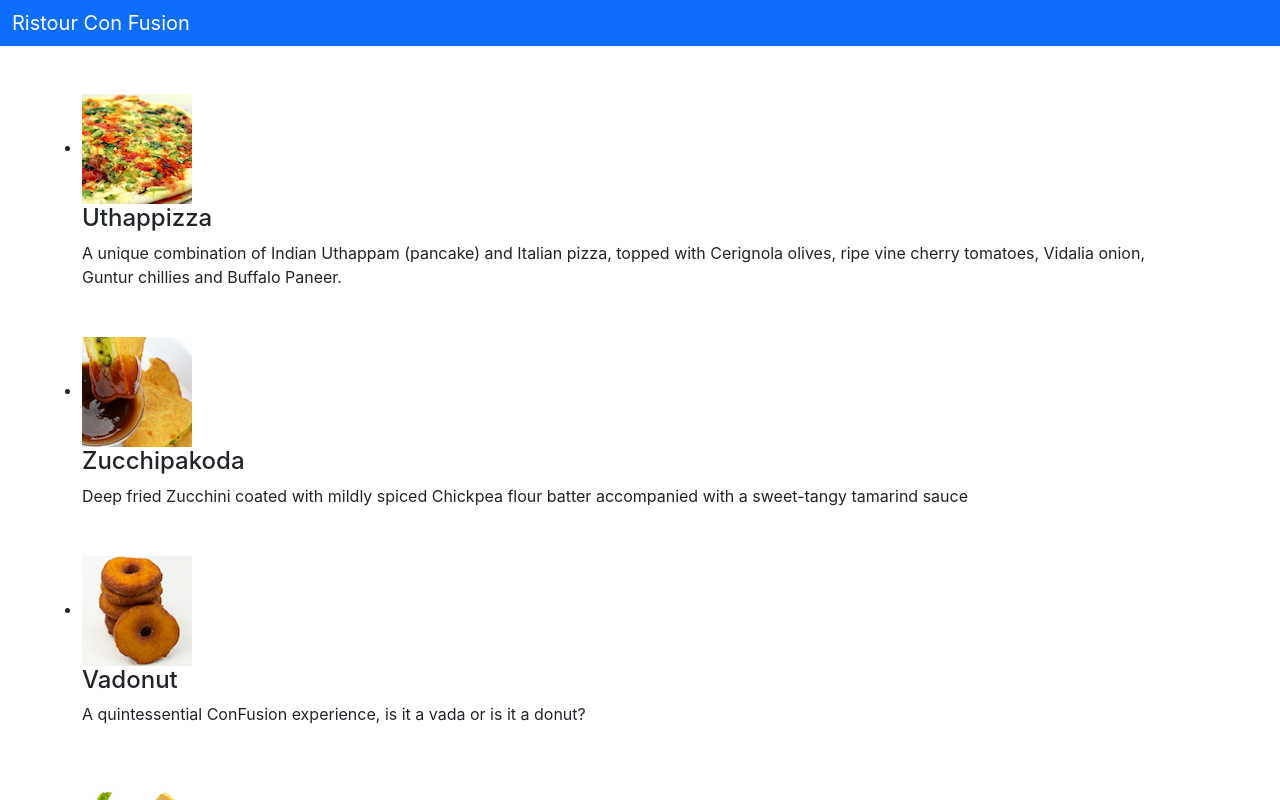
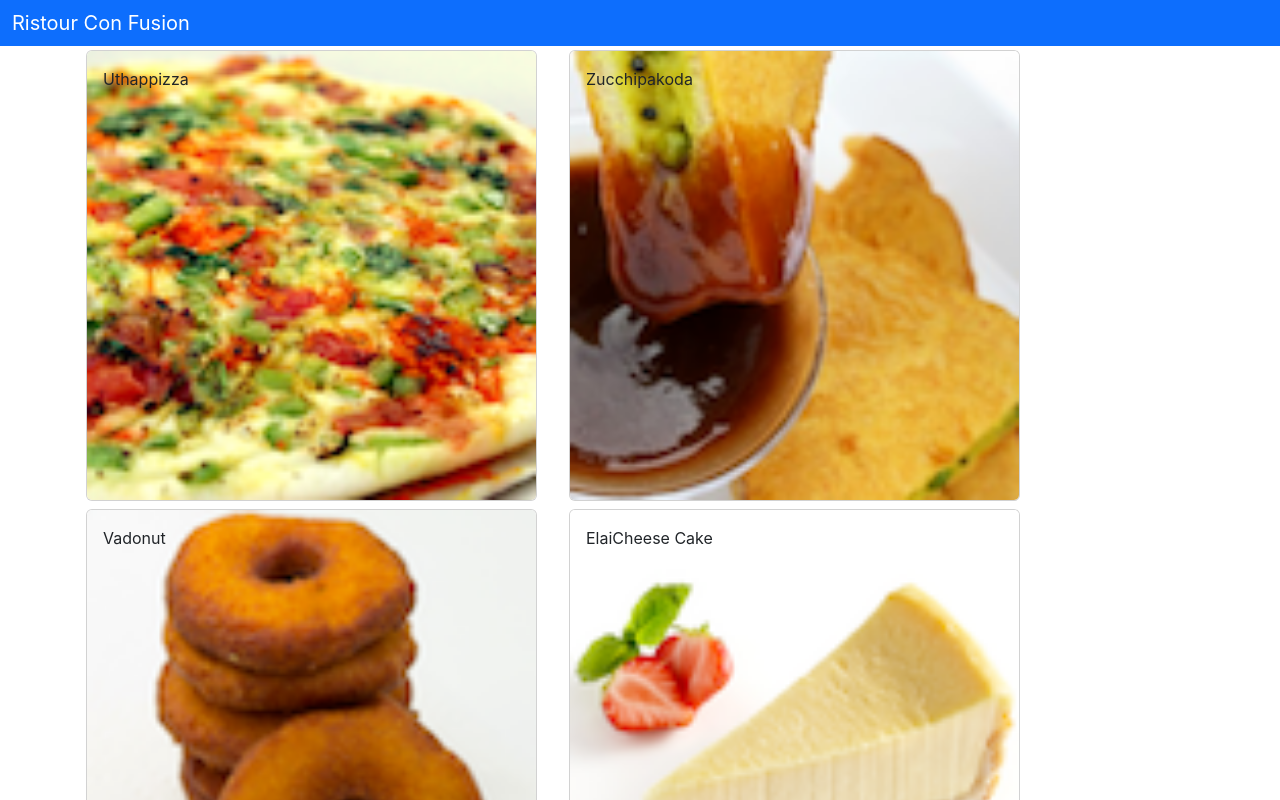
Before and after one commit to SachinDewra/rev.2, a React (Create React App) app: page / in a window 1280 px wide. Shown: the top 800 px of the page. Built offline with nearby package versions, Linux system fonts and the light colour scheme.

Commit message:
using props to information show than useState to do a event of selected dish

```diff
--- a/src/App.js
+++ b/src/App.js
@@ -1,7 +1,11 @@
 import logo from './logo.svg';
 import { Navbar, NavbarBrand } from 'reactstrap';
 import Menu from './components/MenuComponent';
+import { DISHES } from './shared/Dishes';
+import { useState } from 'react';
 function App() {
+  const [dishes1,setState] = useState(DISHES);
+
   return (
     <div className="App">
       <Navbar dark color='primary'>
@@ -11,7 +15,7 @@
           </NavbarBrand>
         </div>
       </Navbar>
-      <Menu/>
+      <Menu dishes={dishes1}/>
     </div>
   );
 }
--- a/src/components/MenuComponent.js
+++ b/src/components/MenuComponent.js
@@ -1,70 +1,59 @@
 import React, { Component} from "react";
-import { Media } from "reactstrap";
+import { Card, CardImg,CardImgOverlay,CardText,CardBody,CardTitle } from "reactstrap";
 
 class Menu extends Component {
 
+    constructor(props) {
+        super(props);
+        this.state = {
+            selectedDish : null
+        }
+    }
 
+    onDishSelect(dish) {
+        this.setState({selectedDish:dish})
+    }
+
+    renderDish(dish) {
+        if(dish !== null) {
+            return (
+                <Card>
+                    <CardImg width="100%" src={dish.image} alt={dish.name}></CardImg>
+                    <CardBody>
+                        <CardTitle heading>{dish.name}</CardTitle>
+                        <CardText>{dish.description}</CardText>
+                    </CardBody>
+                </Card>
+            )
+        }
+        else {
+            return (
+                <div></div>
+            )
+        }
+    }
 
     render() {
-        const dishes =  [
-            {
-                id: 0,
-                name:'Uthappizza',
-                image: 'assets/images/uthappizza.png',
-                category: 'mains',
-                label:'Hot',
-                price:'4.99',
-                description:'A unique combination of Indian Uthappam (pancake) and Italian pizza, topped with Cerignola olives, ripe vine cherry tomatoes, Vidalia onion, Guntur chillies and Buffalo Paneer.'
-            },
-             {
-                id: 1,
-                name:'Zucchipakoda',
-                image: 'assets/images/zucchipakoda.png',
-                category: 'appetizer',
-                label:'',
-                price:'1.99',
-                description:'Deep fried Zucchini coated with mildly spiced Chickpea flour batter accompanied with a sweet-tangy tamarind sauce'
-            },
-             {
-                id: 2,
-                name:'Vadonut',
-                image: 'assets/images/vadonut.png',
-                category: 'appetizer',
-                label:'New',
-                price:'1.99',
-                description:'A quintessential ConFusion experience, is it a vada or is it a donut?'
-            },
-             {
-                id: 3,
-                name:'ElaiCheese Cake',
-                image: 'assets/images/elaicheesecake.png',
-                category: 'dessert',
-                label:'',
-                price:'2.99',
-                description:'A delectable, semi-sweet New York Style Cheese Cake, with Graham cracker crust and spiced with Indian cardamoms'
-            }
-        ]
-        const menu = dishes.map((dish) => {
+        const menu = this.props.dishes.map((dish) => {
             return (
-                <div key={dish.id} className="col-12 mt-5">
-                    <Media tag="li">
-                        <Media left middle>
-                            <Media object src={dish.image} alt={dish.name}></Media>
-                            <Media body className="ml-5">
-                                <Media heading>{dish.name}</Media>
-                                <p>{dish.description}</p>
-                            </Media>
-                        </Media>
-                    </Media>
+                <div key={dish.id} className="col-12 col-md-5 m-1">
+                    <Card onClick={() => this.onDishSelect(dish)}>
+                            <CardImg width="100%" src={dish.image} alt={dish.name}></CardImg>
+                            <CardImgOverlay>
+                                <CardTitle heading>{dish.name}</CardTitle>
+                            </CardImgOverlay>
+
+                    </Card>
                 </div>
             )
         })
         return (
             <div className="container">
                 <div className="row">
-                    <Media list>
-                        {menu}
-                    </Media>
+                    {menu}
+                </div>
+                <div className="row">
+                    {this.renderDish(this.state.selectedDish)}
                 </div>
             </div>
         );
--- /dev/null
+++ b/src/shared/Dishes.js
@@ -0,0 +1,189 @@
+export const DISHES =
+    [
+        {
+        id: 0,
+        name:'Uthappizza',
+        image: 'assets/images/uthappizza.png',
+        category: 'mains',
+        label:'Hot',
+        price:'4.99',
+        description:'A unique combination of Indian Uthappam (pancake) and Italian pizza, topped with Cerignola olives, ripe vine cherry tomatoes, Vidalia onion, Guntur chillies and Buffalo Paneer.',
+        comments: [
+            {
+            id: 0,
+            rating: 5,
+            comment: "Imagine all the eatables, living in conFusion!",
+            author: "John Lemon",
+            date: "2012-10-16T17:57:28.556094Z"
+            },
+            {
+            id: 1,
+            rating: 4,
+            comment: "Sends anyone to heaven, I wish I could get my mother-in-law to eat it!",
+            author: "Paul McVites",
+            date: "2014-09-05T17:57:28.556094Z"
+            },
+            {
+            id: 2,
+            rating: 3,
+            comment: "Eat it, just eat it!",
+            author: "Michael Jaikishan",
+            date: "2015-02-13T17:57:28.556094Z"
+            },
+            {
+            id: 3,
+            rating: 4,
+            comment: "Ultimate, Reaching for the stars!",
+            author: "Ringo Starry",
+            date: "2013-12-02T17:57:28.556094Z"
+            },
+            {
+            id: 4,
+            rating: 2,
+            comment: "It's your birthday, we're gonna party!",
+            author: "25 Cent",
+            date: "2011-12-02T17:57:28.556094Z"
+            }
+        ]                        },
+        {
+        id: 1,
+        name:'Zucchipakoda',
+        image: 'assets/images/zucchipakoda.png',
+        category: 'appetizer',
+        label:'',
+        price:'1.99',
+        description:'Deep fried Zucchini coated with mildly spiced Chickpea flour batter accompanied with a sweet-tangy tamarind sauce',
+        comments: [
+            {
+            id: 0,
+            rating: 5,
+            comment: "Imagine all the eatables, living in conFusion!",
+            author: "John Lemon",
+            date: "2012-10-16T17:57:28.556094Z"
+            },
+            {
+            id: 1,
+            rating: 4,
+            comment: "Sends anyone to heaven, I wish I could get my mother-in-law to eat it!",
+            author: "Paul McVites",
+            date: "2014-09-05T17:57:28.556094Z"
+            },
+            {
+            id: 2,
+            rating: 3,
+            comment: "Eat it, just eat it!",
+            author: "Michael Jaikishan",
+            date: "2015-02-13T17:57:28.556094Z"
+            },
+            {
+            id: 3,
+            rating: 4,
+            comment: "Ultimate, Reaching for the stars!",
+            author: "Ringo Starry",
+            date: "2013-12-02T17:57:28.556094Z"
+            },
+            {
+            id: 4,
+            rating: 2,
+            comment: "It's your birthday, we're gonna party!",
+            author: "25 Cent",
+            date: "2011-12-02T17:57:28.556094Z"
+            }
+        ]
+        },
+        {
+        id: 2,
+        name:'Vadonut',
+        image: 'assets/images/vadonut.png',
+        category: 'appetizer',
+        label:'New',
+        price:'1.99',
+        description:'A quintessential ConFusion experience, is it a vada or is it a donut?',
+        comments: [
+            {
+            id: 0,
+            rating: 5,
+            comment: "Imagine all the eatables, living in conFusion!",
+            author: "John Lemon",
+            date: "2012-10-16T17:57:28.556094Z"
+            },
+            {
+            id: 1,
+            rating: 4,
+            comment: "Sends anyone to heaven, I wish I could get my mother-in-law to eat it!",
+            author: "Paul McVites",
+            date: "2014-09-05T17:57:28.556094Z"
+            },
+            {
+            id: 2,
+            rating: 3,
+            comment: "Eat it, just eat it!",
+            author: "Michael Jaikishan",
+            date: "2015-02-13T17:57:28.556094Z"
+            },
+            {
+            id: 3,
+            rating: 4,
+            comment: "Ultimate, Reaching for the stars!",
+            author: "Ringo Starry",
+            date: "2013-12-02T17:57:28.556094Z"
+            },
+            {
+            id: 4,
+            rating: 2,
+            comment: "It's your birthday, we're gonna party!",
+            author: "25 Cent",
+            date: "2011-12-02T17:57:28.556094Z"
+            }
+        ]
+        },
+        {
+        id: 3,
+        name:'ElaiCheese Cake',
+        image: 'assets/images/elaicheesecake.png',
+        category: 'dessert',
+        label:'',
+        price:'2.99',
+        description:'A delectable, semi-sweet New York Style Cheese Cake, with Graham cracker crust and spiced with Indian cardamoms',
+        comments: [
+            {
+            id: 0,
+            rating: 5,
+            comment: "Imagine all the eatables, living in conFusion!",
+            author: "John Lemon",
+            date: "2012-10-16T17:57:28.556094Z"
+            },
+            {
+            id: 1,
+            rating: 4,
+            comment: "Sends anyone to heaven, I wish I could get my mother-in-law to eat it!",
+            author: "Paul McVites",
+            date: "2014-09-05T17:57:28.556094Z"
+            },
+            {
+            id: 2,
+            rating: 3,
+            comment: "Eat it, just eat it!",
+            author: "Michael Jaikishan",
+            date: "2015-02-13T17:57:28.556094Z"
+            },
+            {
+            id: 3,
+            rating: 4,
+            comment: "Ultimate, Reaching for the stars!",
+            author: "Ringo Starry",
+            date: "2013-12-02T17:57:28.556094Z"
+            },
+            {
+            id: 4,
+            rating: 2,
+            comment: "It's your birthday, we're gonna party!",
+            author: "25 Cent",
+            date: "2011-12-02T17:57:28.556094Z"
+            }
+        ]
+        }
+    ];
+
+
+    export default DISHES;
```
